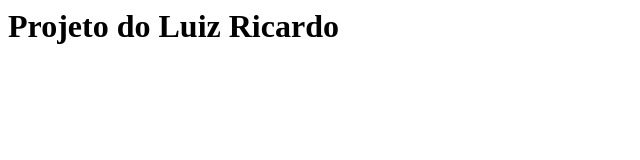
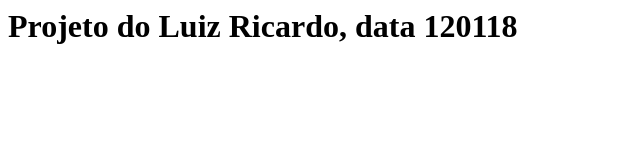
Before and after one commit to 1LRO/meu-site, a plain HTML site: page index.html in a window 1280 px wide. Shown: the whole page, without its empty margins (0-640 px from the left). Drawn offline with Linux system fonts and the light colour scheme.

Commit message:
Adicionar ao curso

```diff
--- a/index.html
+++ b/index.html
@@ -2,6 +2,8 @@
 <head>
 </head>
 <body>
-<h1> Projeto do Luiz Ricardo </h1>
+<h1> Projeto do Luiz Ricardo,
+data 120118
+ </h1>
 </body>
 </html>
```
